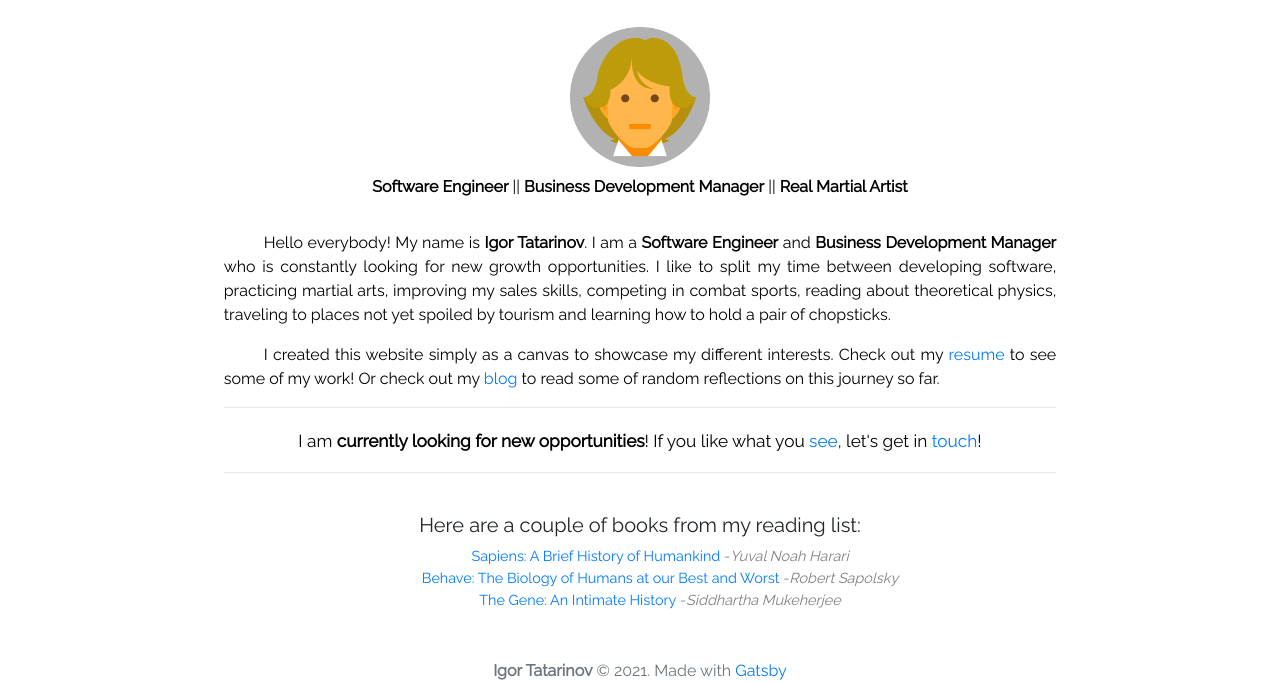
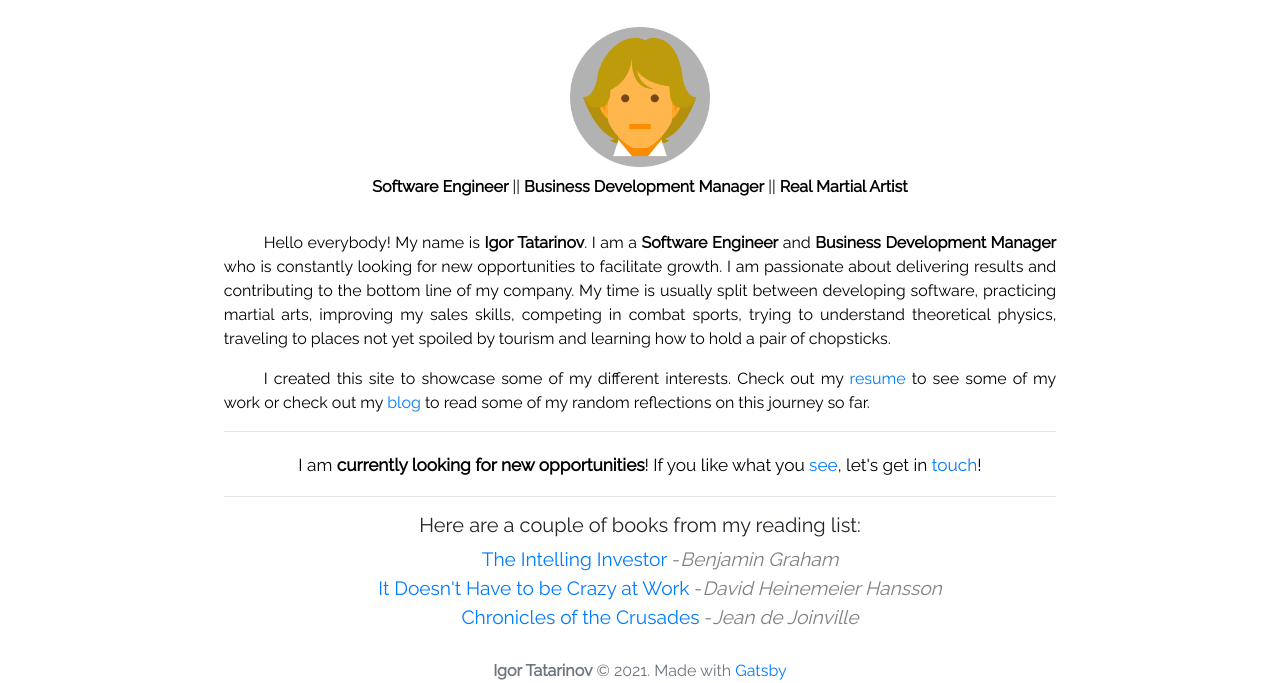
Before and after one commit to igor-tanv/personal-site, a Gatsby site: page /about in a window 1280 px wide. Shown: the part 189-872 px from the top of the page. Built offline with nearby package versions, Linux system fonts and the light colour scheme; Gatsby itself is replaced by a stand-in of ours; no server answers.

Commit message:
content updates

```diff
--- a/gatsby-config.js
+++ b/gatsby-config.js
@@ -19,19 +19,19 @@ module.exports = {
     ],
     readingList: [
       {
-        title: `Sapiens: A Brief History of Humankind`,
-        author: `Yuval Noah Harari`,
-        link: `https://www.goodreads.com/book/show/23692271-sapiens`,
+        title: `The Intelling Investor`,
+        author: `Benjamin Graham`,
+        link: `https://www.goodreads.com/book/show/106835.The_Intelligent_Investor`,
       },
       {
-        title: `Behave: The Biology of Humans at our Best and Worst`,
-        author: `Robert Sapolsky`,
-        link: `https://www.goodreads.com/book/show/31170723-behave`,
+        title: `It Doesn't Have to be Crazy at Work`,
+        author: `David Heinemeier Hansson`,
+        link: `https://www.goodreads.com/book/show/38900866-it-doesn-t-have-to-be-crazy-at-work`,
       },
       {
-        title: `The Gene: An Intimate History`,
-        author: `Siddhartha Mukeherjee`,
-        link: `https://www.goodreads.com/book/show/27276428-the-gene`,
+        title: `Chronicles of the Crusades`,
+        author: `Jean de Joinville`,
+        link: `https://www.goodreads.com/book/show/409573.Chronicles_of_the_Crusades`,
       },
     ],
   },
--- a/src/pages/about.js
+++ b/src/pages/about.js
@@ -50,16 +50,18 @@ export default ({ data }) => {
           <p className="i-5 mt-4 pt-2">
             Hello everybody! My name is <b>{`${author}`}</b>. I am a&nbsp;
             <b>{occupation_one}</b> and <b>{occupation_two}</b> who is constantly looking
-            for new growth opportunities.
-            I like to split my time between developing software, practicing martial arts,
+            for new opportunities to facilitate growth. I am passionate about delivering results and
+            contributing to the bottom line of my company.
+            My time is usually split between developing software, practicing martial arts,
             improving my sales skills, competing in combat sports,
-            reading about theoretical physics, traveling
+            trying to understand theoretical physics, traveling
             to places not yet spoiled by tourism and learning how to hold a pair of chopsticks.
           </p>
           <p className="i-5">
-            I created this website simply as a canvas to showcase my different interests.
-            Check out my <Link to="/resume">resume</Link> to see some of my work!
-            Or check out my <Link to="/blog">blog</Link> to read some of random reflections on this journey so far.
+            I created this site to showcase some of my different interests.
+            Check out my <Link to="/resume">resume</Link> to see some of my work
+            or check out my <Link to="/blog">blog</Link> to read some of my random reflections
+            on this journey so far.
           </p>
         </article>
         <article className="w-75 m-auto">
@@ -84,10 +86,10 @@ export default ({ data }) => {
             </>
           )}
           <hr />
-          <h5 className="watch-list-title pt-4">
+          <h5 className="watch-list-title pt-8">
             Here are a couple of books from my reading list:
           </h5>
-          <ul style={{ fontSize: "0.9rem", listStyle: "none" }}>{bookLinks}</ul>
+          <ul style={{ fontSize: "1.2rem", listStyle: "none" }}>{bookLinks}</ul>
         </article>
       </Container>
     </PageLayout>
```
